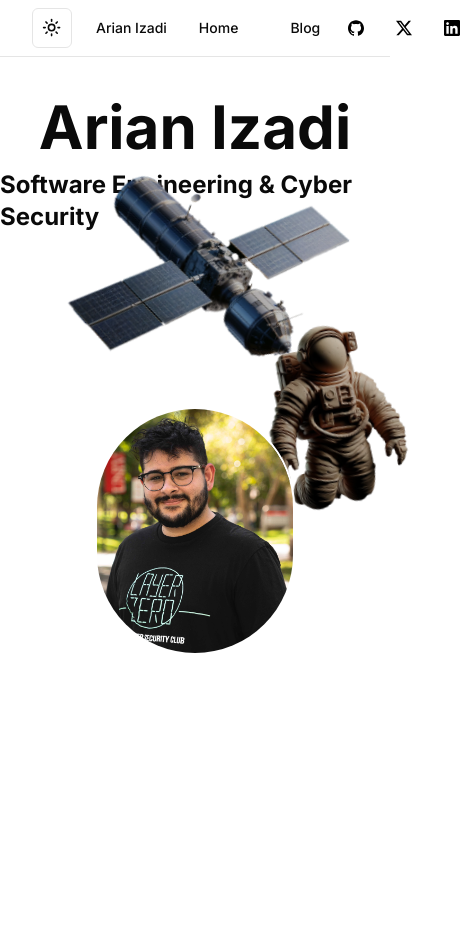
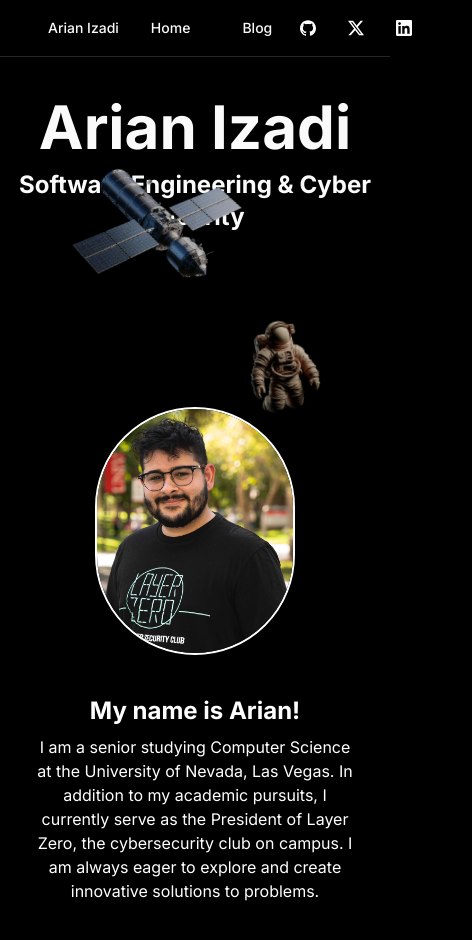
Before and after one commit to arianizadi/next-blog, a Next.js app: page / in a window 390 px wide. Shown: the top 940 px of the page, 472 px wide, since content can reach past the window. Built offline with nearby package versions, Linux system fonts and the light colour scheme.

Commit message:
Updated for mobile

```diff
--- a/app/layout.tsx
+++ b/app/layout.tsx
@@ -28,7 +28,7 @@ export default function RootLayout({
       >
         <ThemeProvider
           attribute="class"
-          defaultTheme="system"
+          defaultTheme="dark"
           enableSystem
           disableTransitionOnChange
         >
--- a/components/Hero.tsx
+++ b/components/Hero.tsx
@@ -1,9 +1,9 @@
 export function Hero() {
   return (
     <main>
-      <div className="flex flex-col justify-center items-center pt-10">
-        <img className='top-[30%] brightness-75 left-[60%] absolute h-[200px]' id='astro' src="/astro.webp" alt='astronaut model'></img>
-        <img className='top-[20%] brightness-75 left-[15%] absolute h-[250px]' id='sat' src="/sat.webp" alt='astronaut model'></img>
+      <div className="flex flex-col justify-center items-center pt-10 text-center">
+        <img className='top-[30%] brightness-75 left-[60%] absolute h-[100px]' id='astro' src="/astro.webp" alt='astronaut model'></img>
+        <img className='top-[20%] brightness-75 left-[15%] absolute h-[150px]' id='sat' src="/sat.webp" alt='astronaut model'></img>
         <h1 className="font-bold text-6xl">Arian Izadi</h1>
         <h2 className="pt-3 font-bold text-2xl">Software Engineering & Cyber Security</h2>
       </div>
--- a/components/Icons.tsx
+++ b/components/Icons.tsx
@@ -6,6 +6,7 @@ export const Icons = {
       role="img"
       viewBox="0 0 24 24"
       xmlns="http://www.w3.org/2000/svg"
+      fill="white"
       {...props}
     >
       <title>GitHub</title>
@@ -17,6 +18,7 @@ export const Icons = {
       role="img"
       viewBox="0 0 24 24"
       xmlns="http://www.w3.org/2000/svg"
+      fill="white"
       {...props}
     >
       <title>X</title>
@@ -28,6 +30,7 @@ export const Icons = {
       role="img"
       viewBox="0 0 24 24"
       xmlns="http://www.w3.org/2000/svg"
+      fill="white"
       {...props}
     >
       <title>LinkedIn</title>
--- a/components/ModeToggle.tsx
+++ /dev/null
@@ -1,40 +0,0 @@
-"use client"
-
-import * as React from "react"
-import { Moon, Sun } from "lucide-react"
-import { useTheme } from "next-themes"
-
-import { Button } from "@/components/ui/button"
-import {
-  DropdownMenu,
-  DropdownMenuContent,
-  DropdownMenuItem,
-  DropdownMenuTrigger,
-} from "@/components/ui/dropdown-menu"
-
-export function ModeToggle() {
-  const { setTheme } = useTheme()
-
-  return (
-    <DropdownMenu>
-      <DropdownMenuTrigger asChild>
-        <Button variant="outline" size="icon">
-          <Sun className="w-[1.2rem] h-[1.2rem] transition-all rotate-0 scale-100 dark:-rotate-90 dark:scale-0" />
-          <Moon className="absolute w-[1.2rem] h-[1.2rem] transition-all rotate-90 scale-0 dark:rotate-0 dark:scale-100" />
-          <span className="sr-only">Toggle theme</span>
-        </Button>
-      </DropdownMenuTrigger>
-      <DropdownMenuContent align="end">
-        <DropdownMenuItem onClick={() => setTheme("light")}>
-          Light
-        </DropdownMenuItem>
-        <DropdownMenuItem onClick={() => setTheme("dark")}>
-          Dark
-        </DropdownMenuItem>
-        <DropdownMenuItem onClick={() => setTheme("system")}>
-          System
-        </DropdownMenuItem>
-      </DropdownMenuContent>
-    </DropdownMenu>
-  )
-}
--- a/components/NavBar.tsx
+++ b/components/NavBar.tsx
@@ -5,14 +5,12 @@ import Link from "next/link";
 import { cn } from "@/lib/utils";
 import { buttonVariants } from "./ui/button";
 import { Icons } from "./Icons";
-import { ModeToggle } from "./ModeToggle";
 
 export function NavBar() {
   return (
-    <header className="top-0 sticky bg-background/95 backdrop-blur supports-[backdrop-filter]:bg-background/60 border-b border-border w-full">
+    <header className="top-0 z-10 sticky bg-background/95 backdrop-blur supports-[backdrop-filter]:bg-background/60 border-b border-border w-full">
       <div className="flex justify-between items-center max-w-screen-2xl h-14 container">
         <div className="flex justify-start items-center space-x-2">
-          <ModeToggle />
           <Link href="/">
             <div className={cn(buttonVariants({ variant: "ghost" }))}>
               <span>Arian Izadi</span>
```
